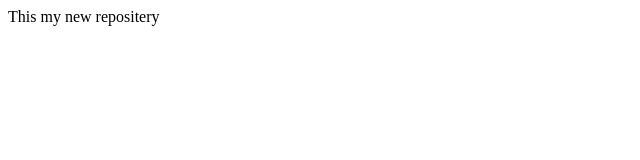
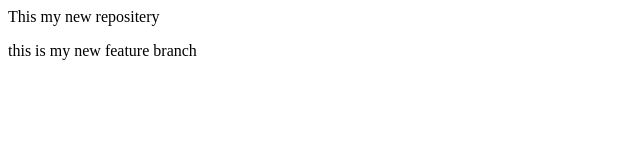
Before and after one commit to Ritik2912/localRepo, a plain HTML site: page index.html in a window 1280 px wide. Shown: the whole page, without its empty margins (0-640 px from the left). Drawn offline with Linux system fonts and the light colour scheme.

Commit message:
add new feature

```diff
--- a/index.html
+++ b/index.html
@@ -1 +1,2 @@
 <p>This my new repositery</p>
+<p>this is my new feature branch</p>
```
